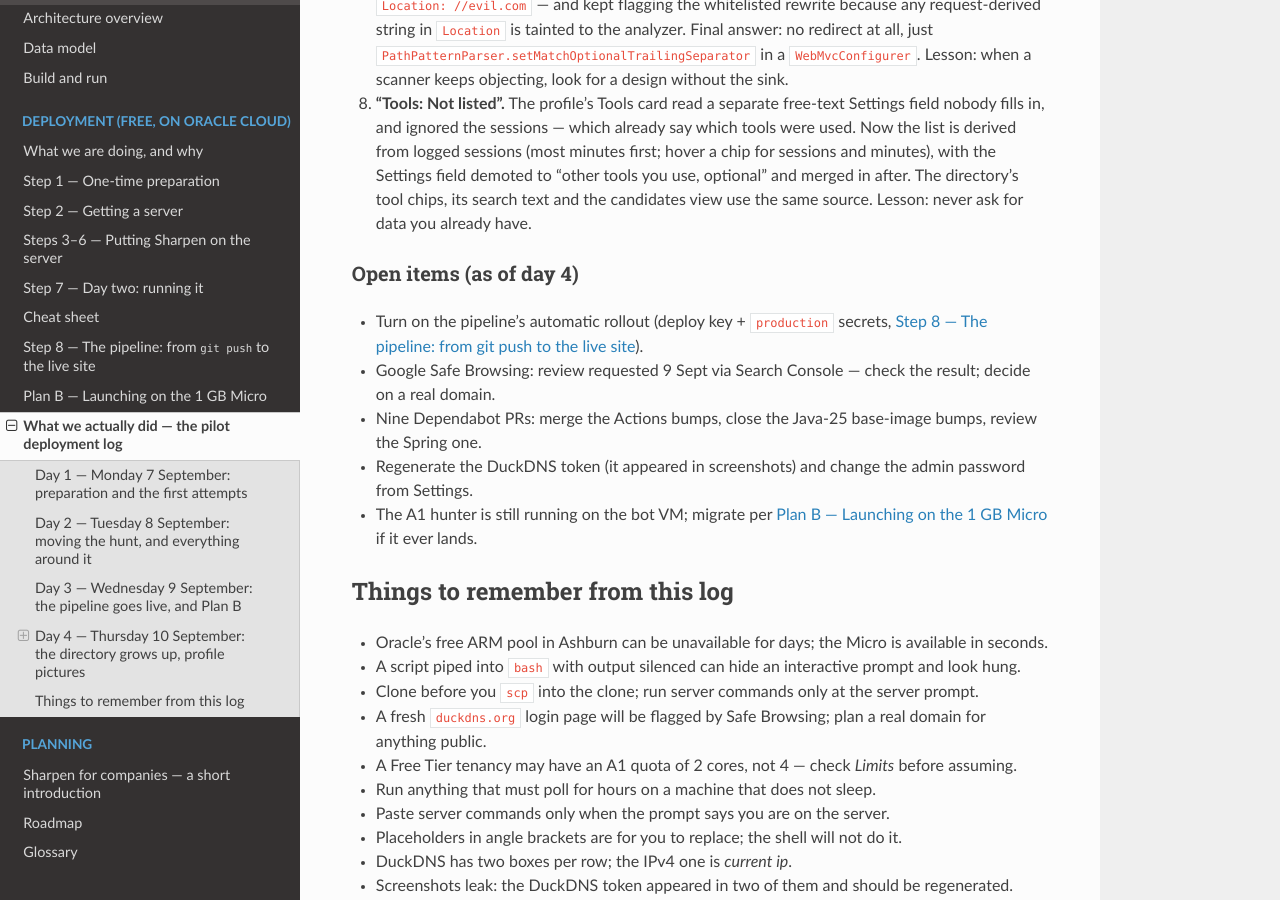
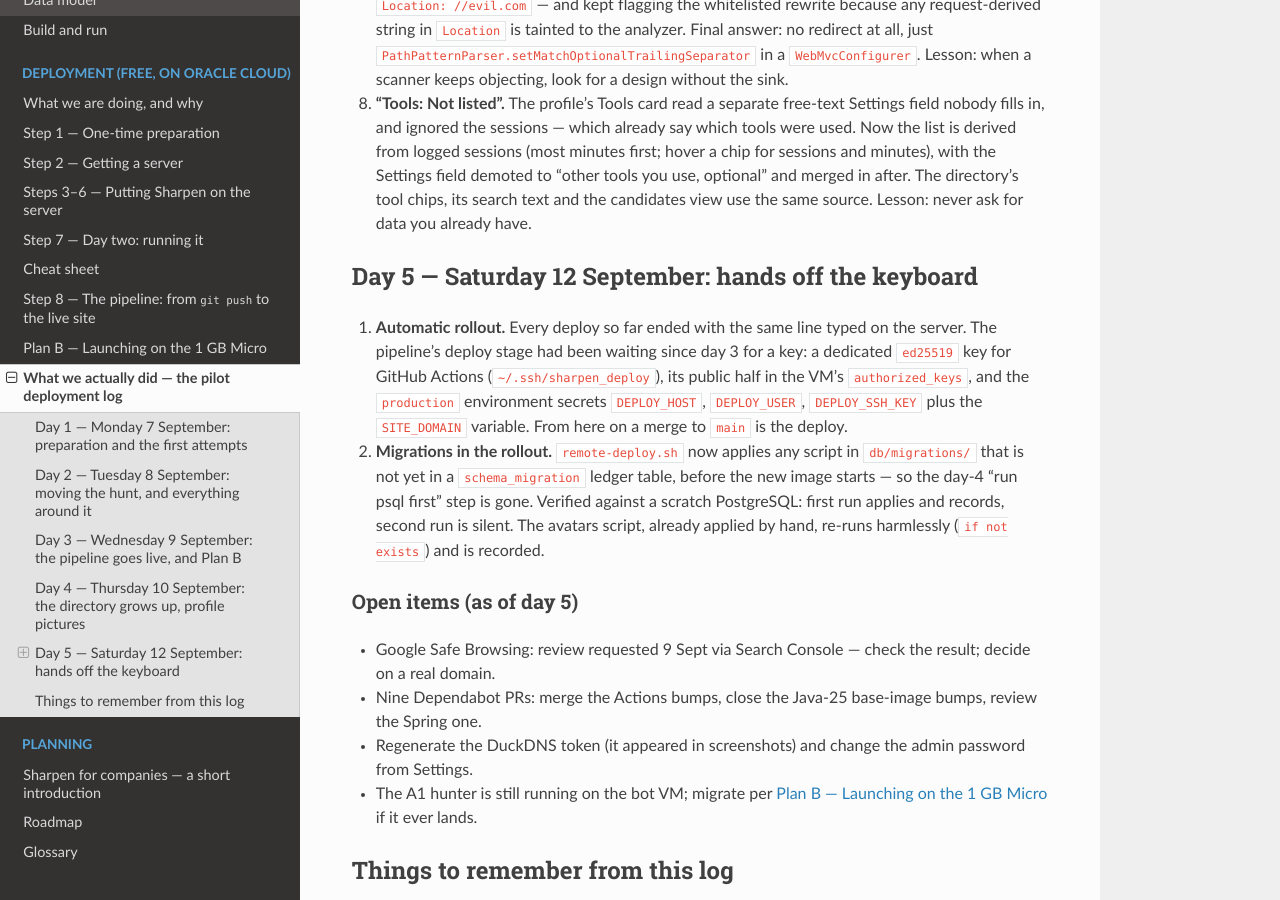
Before and after one commit to bhushanladde02/sharpen, a Sphinx documentation site: the page built from docs/deployment/09-pilot-log.rst, in a window 1280 px wide and 900 px high, scrolled down 6601 px. Built offline with Sphinx 7.4.7 and the Read the Docs theme 3.1.0, drawn with Linux system fonts in a browser that asks for light colours.

Commit message:
Profile tools from logged sessions; rollout applies pending migrations

```diff
--- a/docs/deployment/07-ci-cd.rst
+++ b/docs/deployment/07-ci-cd.rst
@@ -87,7 +87,10 @@ Turning the deploy stage on
 ---------------------------
 
 Until the secrets below exist, Stage 2 still builds and publishes the image but skips the rollout (the run
-summary says so). Once the production VM exists:
+summary says so). Once switched on, every merge to ``main`` ends with ``remote-deploy.sh`` running on the
+VM over SSH: it applies any migration script in ``src/main/resources/db/migrations/`` that is not yet recorded
+in the ``schema_migration`` table, pulls the new image, restarts the app, waits for the health check and
+rolls back if it fails. Once the production VM exists:
 
 1. A key for the pipeline
 ^^^^^^^^^^^^^^^^^^^^^^^^^
--- a/docs/deployment/09-pilot-log.rst
+++ b/docs/deployment/09-pilot-log.rst
@@ -264,10 +264,22 @@ Day 4 — Thursday 10 September: the directory grows up, profile pictures
    field demoted to "other tools you use, optional" and merged in after. The directory's tool chips, its
    search text and the candidates view use the same source. Lesson: never ask for data you already have.
 
-Open items (as of day 4)
+Day 5 — Saturday 12 September: hands off the keyboard
+-----------------------------------------------------
+
+#. **Automatic rollout.** Every deploy so far ended with the same line typed on the server. The pipeline's
+   deploy stage had been waiting since day 3 for a key: a dedicated ``ed25519`` key for GitHub Actions
+   (``~/.ssh/sharpen_deploy``), its public half in the VM's ``authorized_keys``, and the ``production``
+   environment secrets ``DEPLOY_HOST``, ``DEPLOY_USER``, ``DEPLOY_SSH_KEY`` plus the ``SITE_DOMAIN`` variable.
+   From here on a merge to ``main`` is the deploy.
+#. **Migrations in the rollout.** ``remote-deploy.sh`` now applies any script in ``db/migrations/`` that is
+   not yet in a ``schema_migration`` ledger table, before the new image starts — so the day-4 "run psql
+   first" step is gone. Verified against a scratch PostgreSQL: first run applies and records, second run is
+   silent. The avatars script, already applied by hand, re-runs harmlessly (``if not exists``) and is recorded.
+
+Open items (as of day 5)
 ^^^^^^^^^^^^^^^^^^^^^^^^
 
-* Turn on the pipeline's automatic rollout (deploy key + ``production`` secrets, :doc:`07-ci-cd`).
 * Google Safe Browsing: review requested 9 Sept via Search Console — check the result; decide on a real domain.
 * Nine Dependabot PRs: merge the Actions bumps, close the Java-25 base-image bumps, review the Spring one.
 * Regenerate the DuckDNS token (it appeared in screenshots) and change the admin password from Settings.
```
Also changed, not shown: docs/deployment/05-day-two.rst (+5 -3 lines), deploy/README.md, 1 other file.
